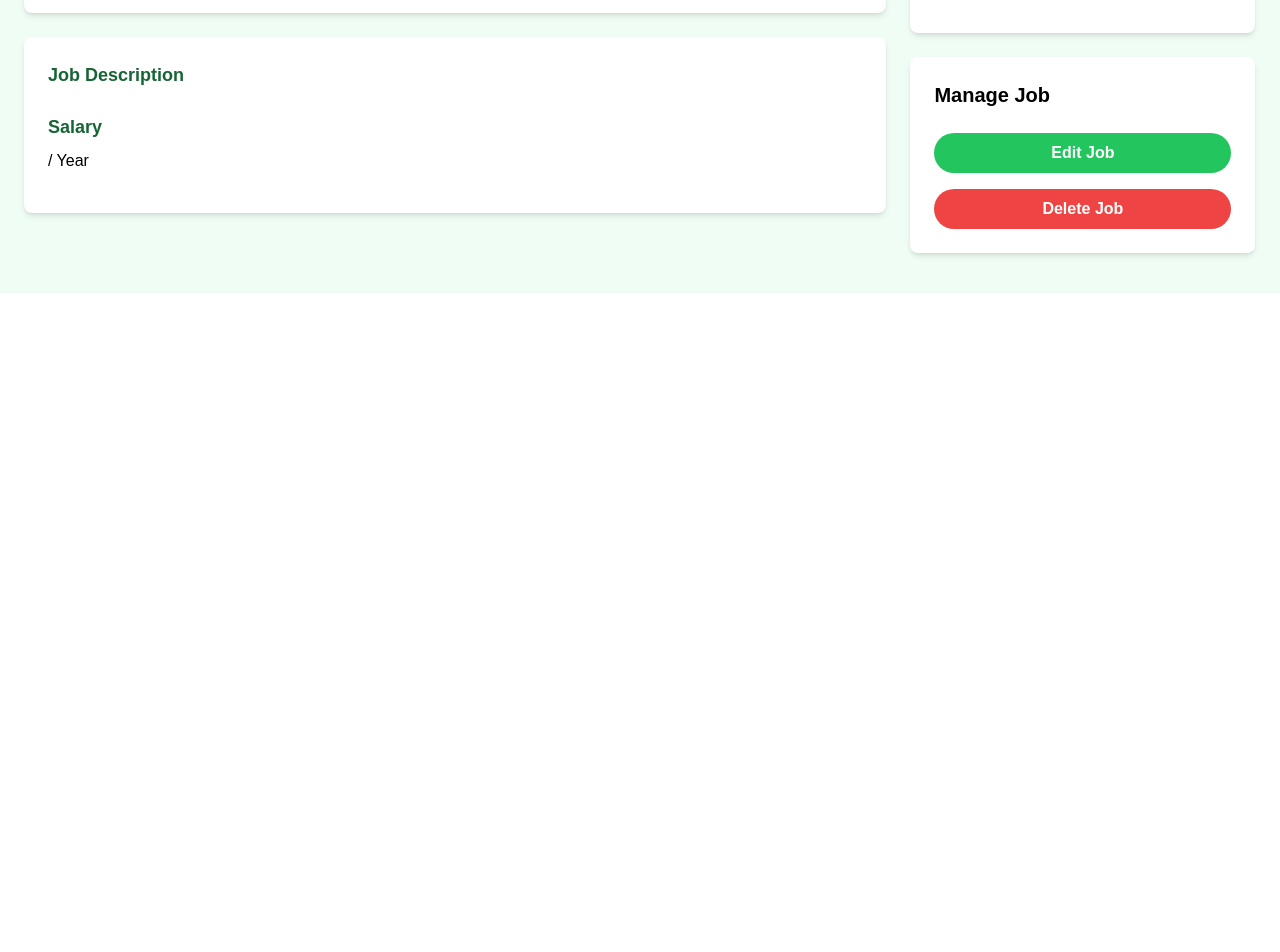
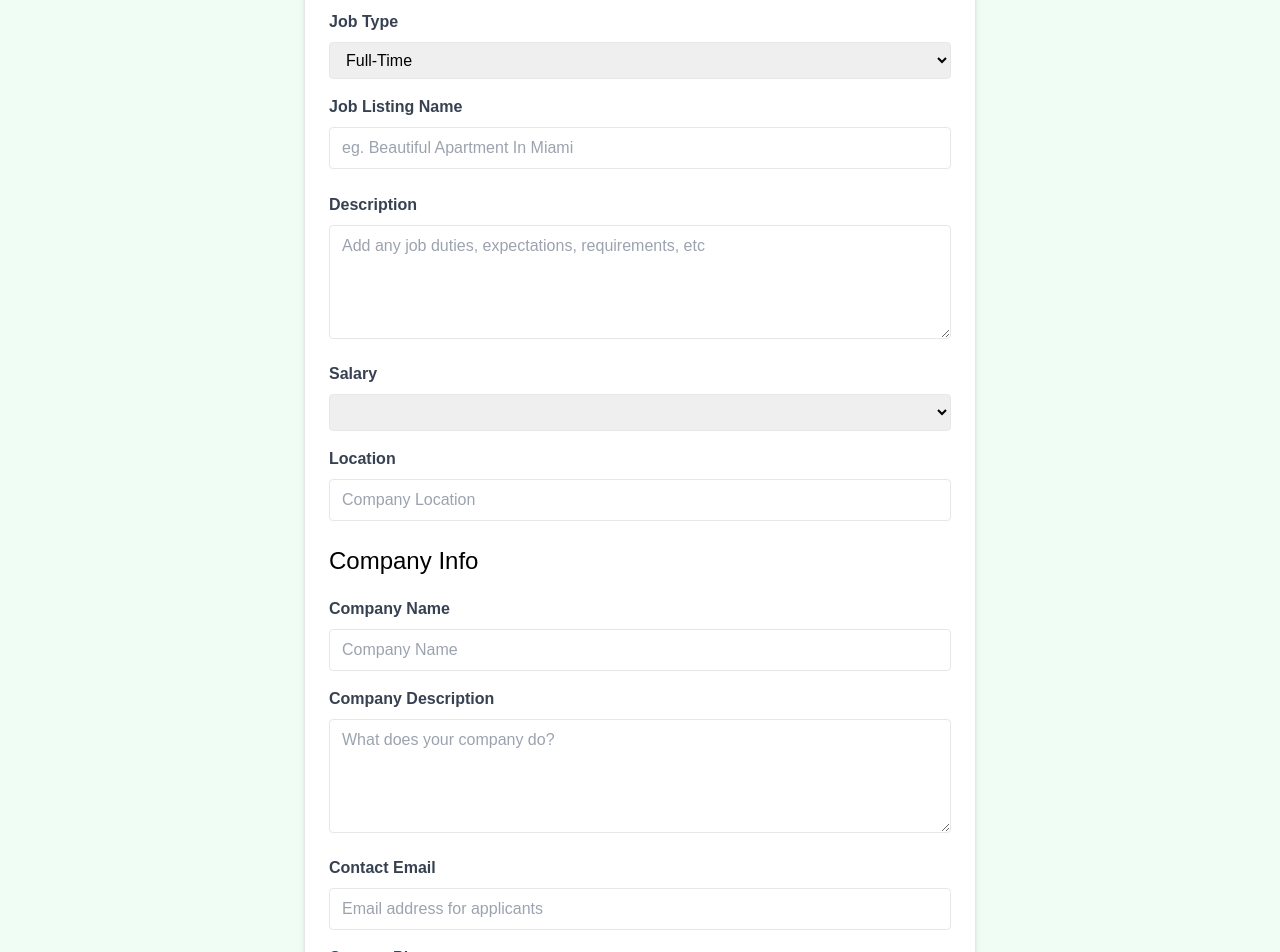
Before and after one commit to KHADGA-R/VueJobPortal, a Vue app: page /jobs/add in a window 1280 px wide. Shown: the part 260-1212 px from the top of the page. Before the commit the page ends 800 px from the top, so only its background shows below. Built offline with nearby package versions, Linux system fonts and the light colour scheme; no server answers.

Commit message:
adding Add job funtionality

```diff
--- a/src/components/JobListings.vue
+++ b/src/components/JobListings.vue
@@ -31,7 +31,7 @@
 
 onMounted(async () => {
     try {
-        const response = await axios.get('http://localhost:5000/jobs');
+        const response = await axios.get('/api/jobs');
         //jobs.value = response.data;
         jobs.value = response.data;
     } catch (error){
--- a/src/router/index.js
+++ b/src/router/index.js
@@ -3,6 +3,7 @@
 import JobsView from "@/views/jobsView.vue";
 import NotFoundView from "@/views/NotFoundView.vue";
 import JobView from "@/views/JobView.vue";
+import AddJobView from "@/views/AddJobView.vue";
 
 
 const router = createRouter ({
@@ -28,6 +29,13 @@
         },
 
         {
+            path: '/jobs/add',
+            name: 'add-job',
+            component: AddJobView,
+
+        },
+
+        {
             path: '/:catchAll(.*)',
             name: 'NotFound',
             component: NotFoundView
--- /dev/null
+++ b/src/views/AddJobView.vue
@@ -0,0 +1,228 @@
+<script setup>
+//import router from 'json-server';
+import { useRouter } from 'vue-router';
+import { reactive } from 'vue';
+import axios from 'axios';
+
+
+const router = useRouter();
+
+const form = reactive({
+  type: 'Full-Time',
+  title: '',
+  description: '',
+  salary: '',
+  location: '',
+  company: {
+    name: '',
+    description: '',
+    contactEmail: '',
+    contactPhone: '',
+  },
+});
+
+const handleSubmit = async () => {
+  const newJob = {
+    type: form.type,
+    title: form.title,
+    description: form.description,
+    salary: form.salary,
+    location: form.location,
+    company: {
+      name: form.company.name,
+      description: form.company.description,
+      contactEmail: form.company.contactEmail,
+      contactPhone: form.company.contactPhone,
+    },
+  };
+  //console.log(newJob);
+  try {
+        const response = await axios.post('/api/jobs', newJob);
+        //@todo - show toast notification
+        router.push(`/jobs/${response.data.id}`);
+    } catch (error){
+        console.error('Error fetching job', error);
+        //@todo - show toast
+    }
+
+};
+
+
+</script>
+
+
+<template>
+ <section class="bg-green-50">
+      <div class="container m-auto max-w-2xl py-24">
+        <div
+          class="bg-white px-6 py-8 mb-4 shadow-md rounded-md border m-4 md:m-0"
+        >
+          <form @submit.prevent="handleSubmit">
+            <h2 class="text-3xl text-center font-semibold mb-6">Add Job</h2>
+
+            <div class="mb-4">
+              <label for="type" class="block text-gray-700 font-bold mb-2"
+                >Job Type</label
+              >
+              <select
+                v-model="form.type"
+                id="type"
+                name="type"
+                class="border rounded w-full py-2 px-3"
+                required
+              >
+                <option value="Full-Time">Full-Time</option>
+                <option value="Part-Time">Part-Time</option>
+                <option value="Remote">Remote</option>
+                <option value="Internship">Internship</option>
+              </select>
+            </div>
+
+            <div class="mb-4">
+              <label class="block text-gray-700 font-bold mb-2"
+                >Job Listing Name</label
+              >
+              <input
+                v-model="form.title"
+                type="text"
+                id="name"
+                name="name"
+                class="border rounded w-full py-2 px-3 mb-2"
+                placeholder="eg. Beautiful Apartment In Miami"
+                required
+              />
+            </div>
+            <div class="mb-4">
+              <label
+                for="description"
+                class="block text-gray-700 font-bold mb-2"
+                >Description</label
+              >
+              <textarea
+                id="description"
+                v-model="form.description"
+                name="description"
+                class="border rounded w-full py-2 px-3"
+                rows="4"
+                placeholder="Add any job duties, expectations, requirements, etc"
+              ></textarea>
+            </div>
+
+            <div class="mb-4">
+              <label for="type" class="block text-gray-700 font-bold mb-2"
+                >Salary</label
+              >
+              <select
+                id="salary"
+                v-model="form.salary"
+                name="salary"
+                class="border rounded w-full py-2 px-3"
+                required
+              >
+                <option value="Under $50K">under $50K</option>
+                <option value="$50K - $60K">$50 - $60K</option>
+                <option value="$60K - $70K">$60 - $70K</option>
+                <option value="$70K - $80K">$70 - $80K</option>
+                <option value="$80K - $90K">$80 - $90K</option>
+                <option value="$90K - $100K">$90 - $100K</option>
+                <option value="$100K - $125K">$100 - $125K</option>
+                <option value="$125K - $150K">$125 - $150K</option>
+                <option value="$150K - $175K">$150 - $175K</option>
+                <option value="$175K - $200K">$175 - $200K</option>
+                <option value="Over $200K">Over $200K</option>
+              </select>
+            </div>
+
+            <div class="mb-4">
+              <label class="block text-gray-700 font-bold mb-2">
+                Location
+              </label>
+              <input
+                type="text"
+                v-model="form.location"
+                id="location"
+                name="location"
+                class="border rounded w-full py-2 px-3 mb-2"
+                placeholder="Company Location"
+                required
+              />
+            </div>
+
+            <h3 class="text-2xl mb-5">Company Info</h3>
+
+            <div class="mb-4">
+              <label for="company" class="block text-gray-700 font-bold mb-2"
+                >Company Name</label
+              >
+              <input
+                type="text"
+                v-model="form.company.name"
+                id="company"
+                name="company"
+                class="border rounded w-full py-2 px-3"
+                placeholder="Company Name"
+              />
+            </div>
+
+            <div class="mb-4">
+              <label
+                for="company_description"
+                class="block text-gray-700 font-bold mb-2"
+                >Company Description</label
+              >
+              <textarea
+                id="company_description"
+                v-model="form.company.description"
+                name="company_description"
+                class="border rounded w-full py-2 px-3"
+                rows="4"
+                placeholder="What does your company do?"
+              ></textarea>
+            </div>
+
+            <div class="mb-4">
+              <label
+                for="contact_email"
+                class="block text-gray-700 font-bold mb-2"
+                >Contact Email</label
+              >
+              <input
+                type="email"
+                id="contact_email"
+                v-model="form.company.contactEmail"
+                name="contact_email"
+                class="border rounded w-full py-2 px-3"
+                placeholder="Email address for applicants"
+                required
+              />
+            </div>
+            <div class="mb-4">
+              <label
+                for="contact_phone"
+                class="block text-gray-700 font-bold mb-2"
+                >Contact Phone</label
+              >
+              <input
+                type="tel"
+                id="contact_phone"
+                v-model="form.company.contactPhone"
+                name="contact_phone"
+                class="border rounded w-full py-2 px-3"
+                placeholder="Optional phone for applicants"
+              />
+            </div>
+
+            <div>
+              <button
+                class="bg-green-500 hover:bg-green-600 text-white font-bold py-2 px-4 rounded-full w-full focus:outline-none focus:shadow-outline"
+                type="submit"
+              >
+                Add Job
+              </button>
+            </div>
+          </form>
+        </div>
+      </div>
+    </section>
+
+</template>
--- a/src/views/JobView.vue
+++ b/src/views/JobView.vue
@@ -17,7 +17,7 @@
 onMounted(async () => {
     try {
       console.log('Fetching job with ID:', jobId);
-        const response = await axios.get(`http://localhost:5000/jobs/${jobId}`);
+        const response = await axios.get(`/api/jobs/${jobId}`);
         //jobs.value = response.data;
         job.value = response.data;
     } catch (error){
--- a/vite.config.js
+++ b/vite.config.js
@@ -12,6 +12,14 @@
   ],
   server: {
     port: 3000,
+    proxy: {
+      '/api':{
+        target: 'http://localhost:5000',
+        changeOrigin: true,
+        rewrite: (path) => path.replace(/^\/api/, ''),
+
+      },
+    },
   },
   resolve: {
     alias: {
```
